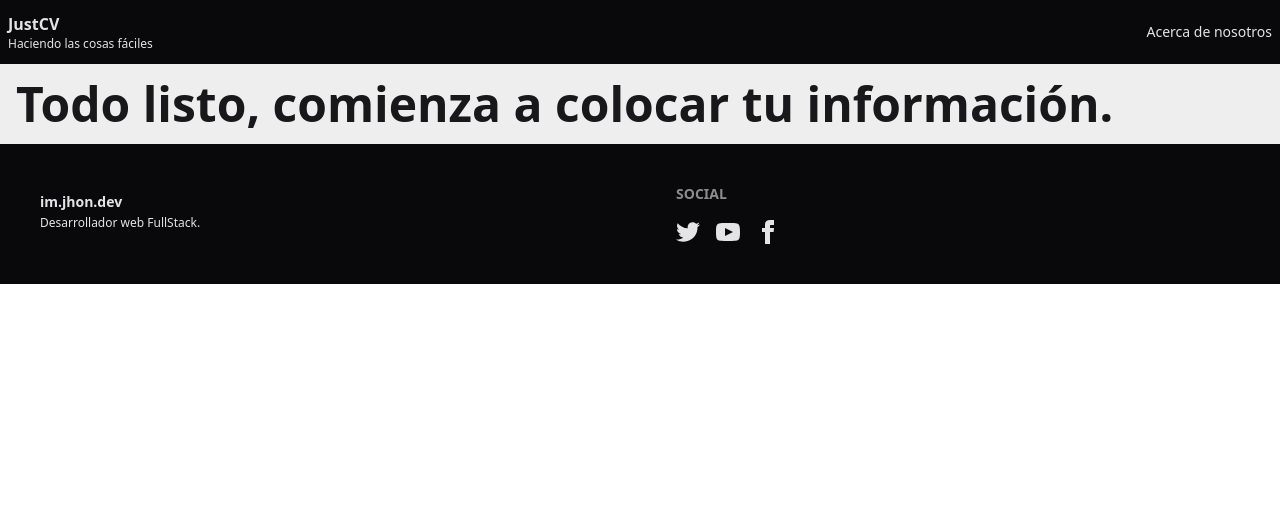
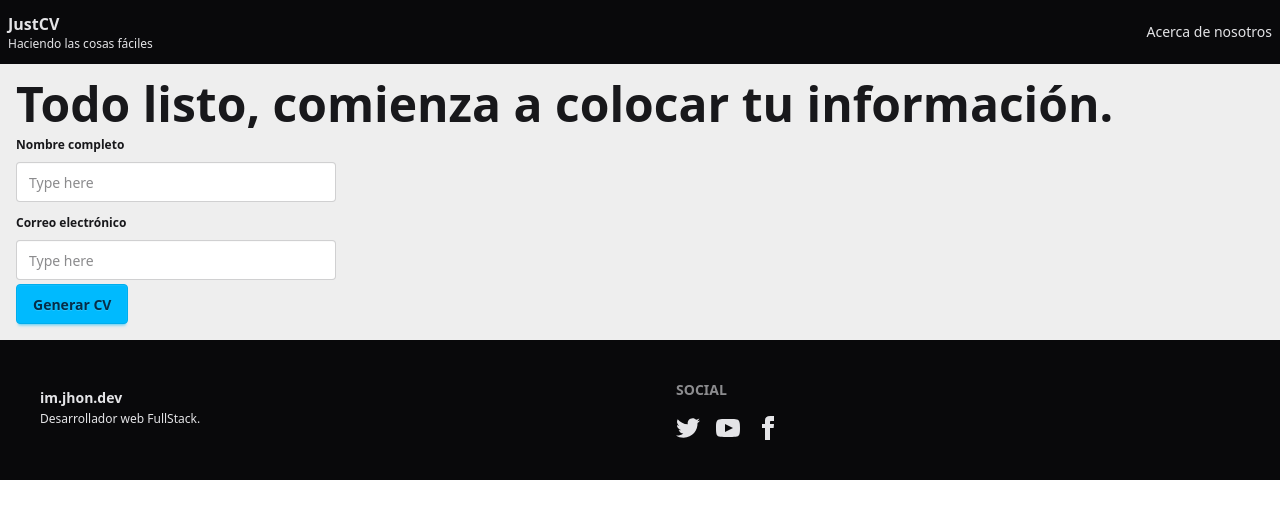
Before and after one commit to JhonCODEOWO/JustCV, a React (Vite) app: page /creating-cv in a window 1280 px wide. Shown: the top 518 px of the page. Built offline with nearby package versions, Linux system fonts and the light colour scheme.

Commit message:
feat: Install react-hook-form, add a InputComponent to use it with useFormHook and add a first defaultValues of useForm hook.

```diff
--- a/package.json
+++ b/package.json
@@ -13,6 +13,7 @@
     "@tailwindcss/vite": "^4.1.18",
     "react": "^19.2.0",
     "react-dom": "^19.2.0",
+    "react-hook-form": "^7.71.1",
     "react-router-dom": "^7.13.0",
     "tailwindcss": "^4.1.18"
   },
--- a/src/CV/components/CreateCvForm/CreateCvForm.component.tsx
+++ b/src/CV/components/CreateCvForm/CreateCvForm.component.tsx
@@ -1,10 +1,53 @@
-import { Form } from "react-router-dom";
+import { useForm, type SubmitHandler } from "react-hook-form";
+import type { CreateCvInterface } from "../../interfaces/CreateCVInterface";
+import InputComponent from "../../../shared/components/InputComponent/input.component";
 
 function CreateCvForm() {
+    const {register, handleSubmit, watch, formState: {errors}} = useForm<CreateCvInterface>({
+        mode: 'onChange',
+        defaultValues: {
+            fullname: '',
+            email: '',
+            phoneNumber: '',
+            resume: '',
+            education: [],
+            profesionalLinks: {},
+            residence: {city: '', country: ''},
+            workExperience: []
+        }
+    });
+
+    const onSubmit: SubmitHandler<CreateCvInterface> = (data) => console.log(data);
+
     return (
-        <Form>
-
-        </Form>
+        <form onSubmit={handleSubmit(onSubmit)}>
+            <InputComponent<CreateCvInterface>
+                errors={errors}
+                label="Nombre completo"
+                name="fullname"
+                register={register}
+                type="text"
+                validations={
+                        {
+                            required: "Este campo es requerido",
+                        }
+                    }
+            />
+            <InputComponent<CreateCvInterface>
+                errors={errors}
+                label="Correo electrónico"
+                name="email"
+                register={register}
+                type="text"
+                validations={
+                        {
+                            required: "Este campo es requerido",
+                            minLength: {message: "Debes colocar al menos 8 caracteres", value: 8},
+                        }
+                    }
+            />
+            <button className="btn btn-info">Generar CV</button>
+        </form>
     );
 }
 
--- a/src/pages/CreatingCVPageComponent/CreatingCVPageComponent.component.tsx
+++ b/src/pages/CreatingCVPageComponent/CreatingCVPageComponent.component.tsx
@@ -1,3 +1,4 @@
+import CreateCvForm from "../../CV/components/CreateCvForm/CreateCvForm.component";
 import HeaderComponent from "../../shared/components/HeaderComponent/HeaderComponent.component";
 
 function CreatingCVPageComponent() {
@@ -6,6 +7,7 @@ function CreatingCVPageComponent() {
             <HeaderComponent level={1}>
                 Todo listo, comienza a colocar tu información.
             </HeaderComponent>
+            <CreateCvForm/>
         </section>
      );
 }
--- /dev/null
+++ b/src/shared/components/InputComponent/input.component.tsx
@@ -0,0 +1,23 @@
+import type { FieldErrors, FieldValues, Path, RegisterOptions, UseFormRegister } from "react-hook-form";
+
+interface InputComponentProps<T extends FieldValues> {
+    label: string;
+    name: Path<T>;
+    register: UseFormRegister<T>;
+    errors: FieldErrors<T>;
+    type: 'text' | 'number';
+    validations?: RegisterOptions<T, Path<T>>;
+}
+
+function InputComponent<T extends FieldValues>({label,type, name, register, errors, validations = {}}: InputComponentProps<T>) {
+    return (
+        <fieldset className="fieldset">
+            <legend className="fieldset-legend">{label}</legend>
+                <input {...register(name, validations)} type={type} className="input" placeholder="Type here" />
+                {/* {!validations.required && <p className="label">Optional</p>} */}
+                {errors[name] && <span className="text-error text-xs">{String(errors[name].message)}</span>}
+        </fieldset>
+    );
+}
+
+export default InputComponent;
```
Also changed, not shown: src/CV/interfaces/CreateCVInterface.ts (+35 -0 lines), 1 other file (tests, documents, lock files or other folders).
